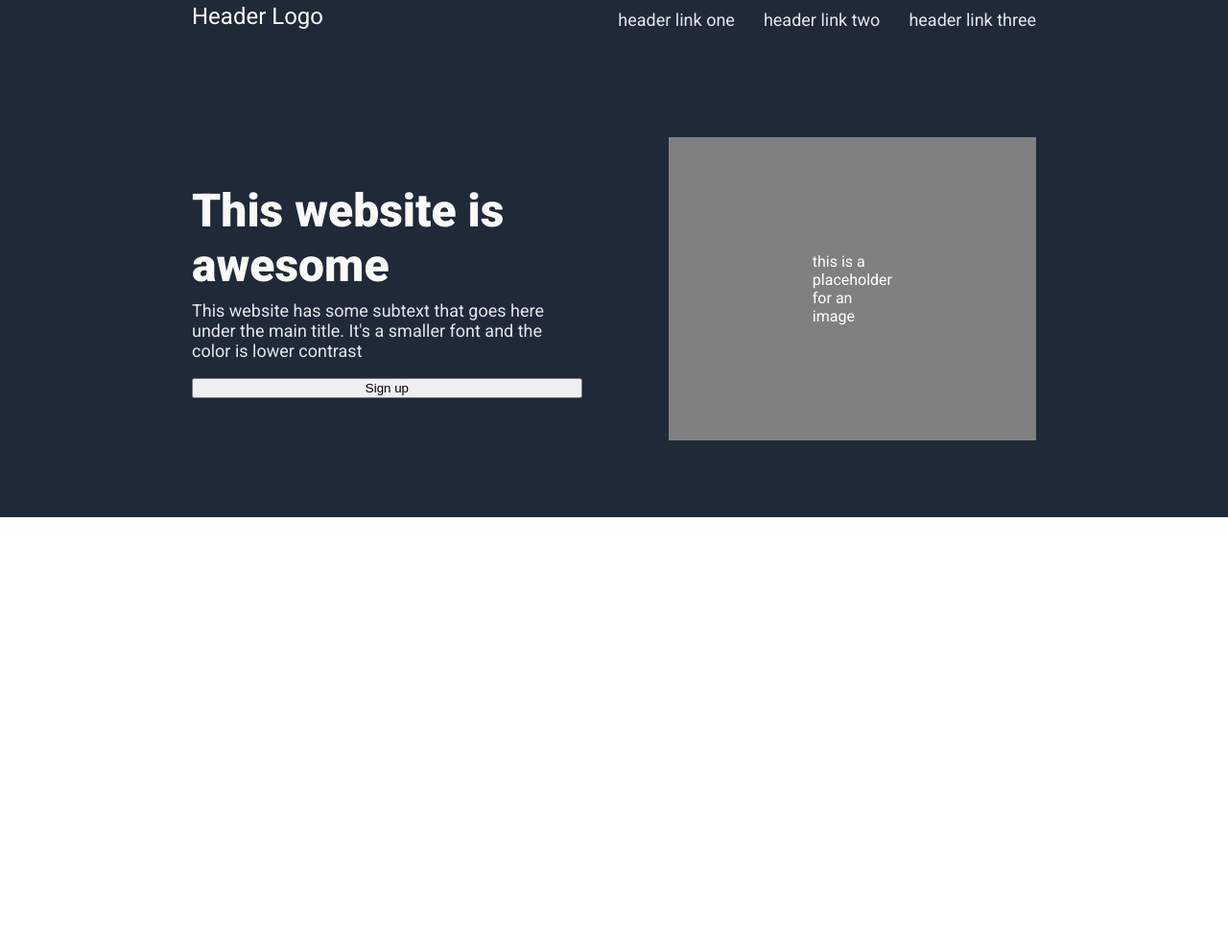
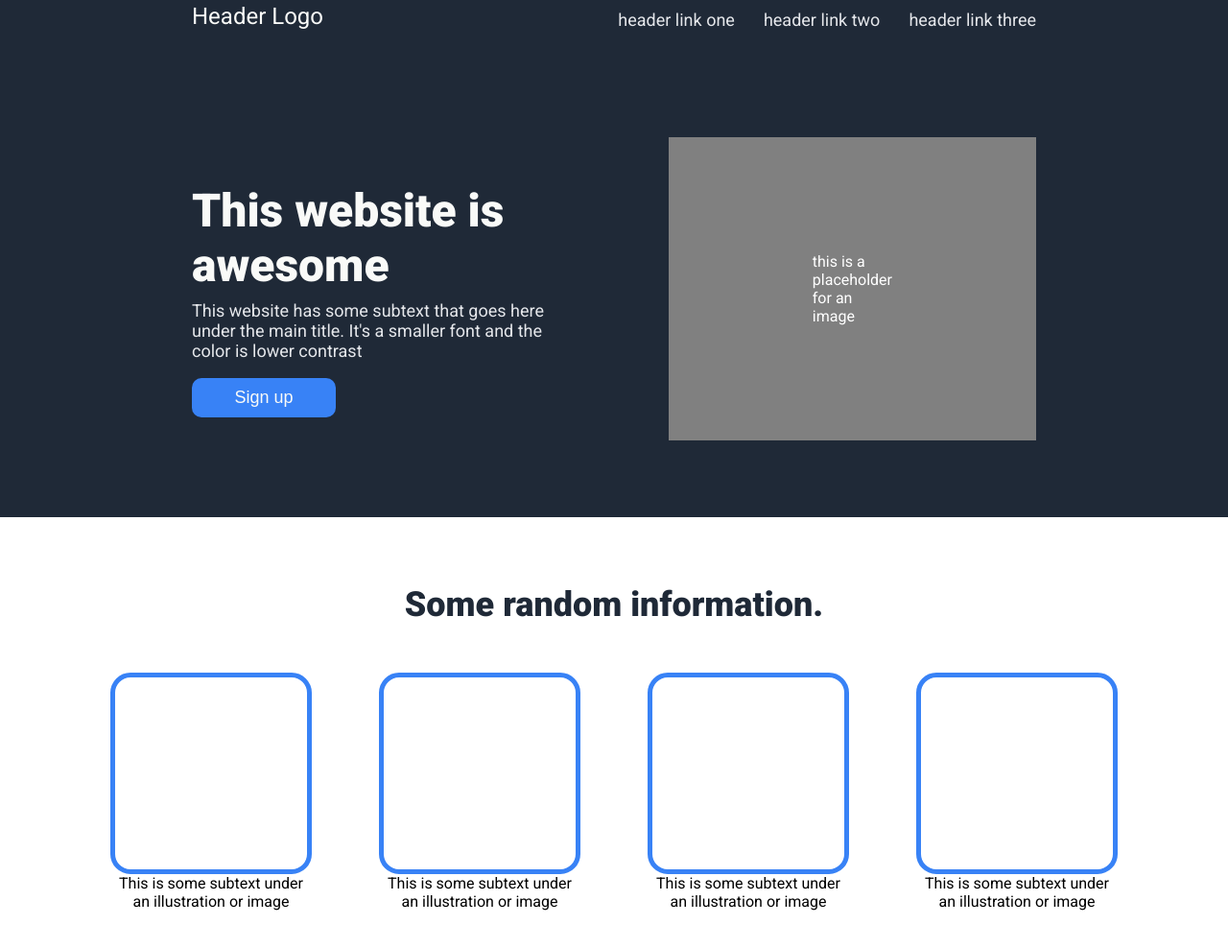
Before and after one commit to fadotti/landing-page, a plain HTML site: page index.html in a window 1280 px wide. Shown: the whole page at 96% size. Before the commit the page ends 800 px from the top, so only its background shows below. Drawn offline with Linux system fonts and the light colour scheme.

Commit message:
Add the middle section containing the four images

```diff
--- a/index.html
+++ b/index.html
@@ -24,14 +24,32 @@
             <p class="secondary-text">This website has some subtext that goes here under the main title. It's a smaller
                 font and the color is lower contrast
             </p>
-            <button>Sign up</button>
+            <button class="top-button">Sign up</button>
         </div>
         <div class="hero-img">
             <div class="img-placeholder">this is a placeholder for an image</div>
         </div>
     </div>
-    <div>
-
+    <div class="random-information">
+        <div id="information-header-text">Some random information.</div>
+        <div class="boxes">
+            <div class="box-container">
+                <div class="box"></div>
+                <div class="subtext">This is some subtext under an illustration or image</div>
+            </div>
+            <div class="box-container">
+                <div class="box"></div>
+                <div class="subtext">This is some subtext under an illustration or image</div>
+            </div>
+            <div class="box-container">
+                <div class="box"></div>
+                <div class="subtext">This is some subtext under an illustration or image</div>
+            </div>
+            <div class="box-container">
+                <div class="box"></div>
+                <div class="subtext">This is some subtext under an illustration or image</div>
+            </div>
+        </div>
     </div>
     <div>
 
--- a/style.css
+++ b/style.css
@@ -69,3 +69,51 @@ header ul {
     background-color: grey;
     color: white;
 }
+
+button {
+    max-width: 150px;
+    padding: 10px;
+    border-radius: 10px;
+    background-color: #3882F6;
+    border-color: #3882F6;
+    border-style: none;
+    color: #F9FAF8;
+    font-size: 18px;
+}
+
+.random-information {
+    display: flex;
+    flex-direction: column;
+    align-items: center;
+    margin: 70px 0px 180px;
+    gap: 50px;
+}
+
+#information-header-text {
+    font-size: 36px;
+    color: #1F2937;
+    font-weight: 900;
+}
+
+.boxes {
+    display: flex;
+    gap: 70px;
+}
+
+.box {
+    padding: 100px;
+    border-color: #3882F6;
+    border-width: 5px;
+    border-style: solid;
+    border-radius: 10%;
+}
+
+.subtext {
+    max-width: 210px;
+}
+
+.box-container {
+    display: flex;
+    flex-direction: column;
+    text-align: center;
+}
```
